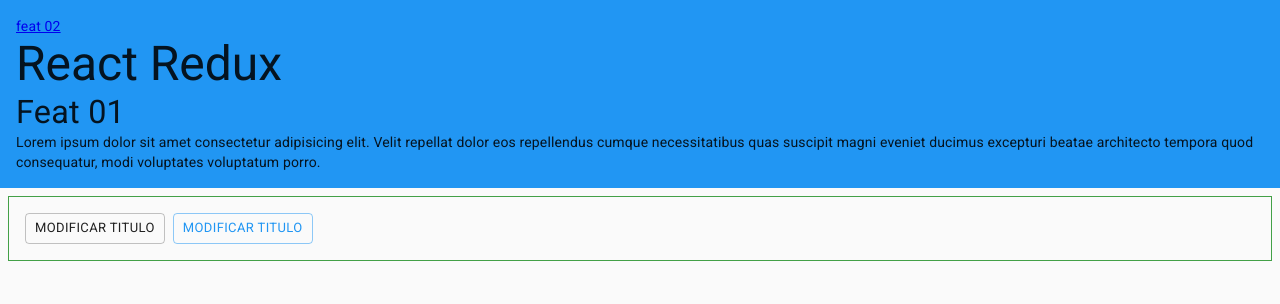
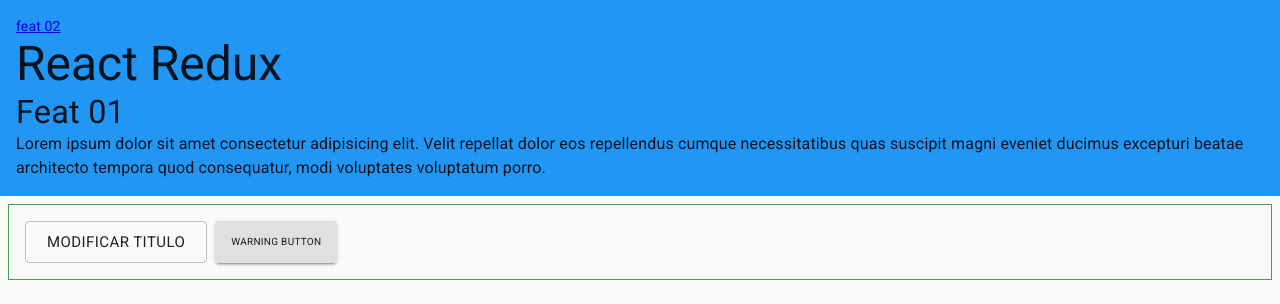
Before and after one commit to angelorubin/alurakut, a React (Create React App) app: page / in a window 1280 px wide. Shown: the top 304 px of the page. Built offline with nearby package versions, Linux system fonts and the light colour scheme.

Commit message:
Testando customização de componentes

```diff
--- a/src/features/feat-01/views/feat01-container.jsx
+++ b/src/features/feat-01/views/feat01-container.jsx
@@ -25,25 +25,25 @@
         </nav>
         <S.Typography variant="h3">{title}</S.Typography>
         <Typography variant="h4">Feat 01</Typography>
-        <p>
+        <Typography variant="body1">
           Lorem ipsum dolor sit amet consectetur adipisicing elit. Velit
           repellat dolor eos repellendus cumque necessitatibus quas suscipit
           magni eveniet ducimus excepturi beatae architecto tempora quod
           consequatur, modi voluptates voluptatum porro.
-        </p>
+        </Typography>
       </Box>
       <Box
+        m={1}
         p="1rem"
         display="flex"
         border={1}
-        m={1}
         borderColor="secondary.main"
       >
         <Box m={0} mr={1}>
           <Button
             fullWidth
             variant="outlined"
-            size="small"
+            size="large"
             onClick={handleClick}
           >
             modificar titulo
@@ -51,8 +51,8 @@
         </Box>
         <Box display="flex" justifyContent="flex-end">
           <Box display="flex">
-            <Button fullWidth variant="outlined" color="primary" size="small">
-              modificar titulo
+            <Button variant="contained" color="warning.main">
+              Warning Button
             </Button>
           </Box>
         </Box>
--- a/src/features/feat-01/views/feat01-styles.js
+++ b/src/features/feat-01/views/feat01-styles.js
@@ -4,8 +4,6 @@
   Typography as MuiTypography,
   Button as MuiButton,
 } from "@material-ui/core";
-import { makeStyles } from "@material-ui/core";
-const useStyles = makeStyles({});
 
 export const Container = styled(MuiContainer).attrs(
   ({ maxWidth, alignItems }) => ({
@@ -25,6 +23,4 @@
 
 export const Button = styled(MuiButton).attrs(({}) => ({}))``;
 
-export const Typography = styled(MuiTypography)`
-  color: ;
-`;
+export const Typography = styled(MuiTypography)``;
--- a/src/themes/default.js
+++ b/src/themes/default.js
@@ -19,6 +19,7 @@
     },
   },
   palette: {
+    type: "light",
     common: {
       black: "#000",
       white: "#fff",
@@ -36,7 +37,10 @@
       contrastText: "#000",
     },
     warning: {
-      main: red[500],
+      light: red[300],
+      main: red[600],
+      dark: red[900],
+      contrastText: "#fff",
     },
   },
   typography: {
```
